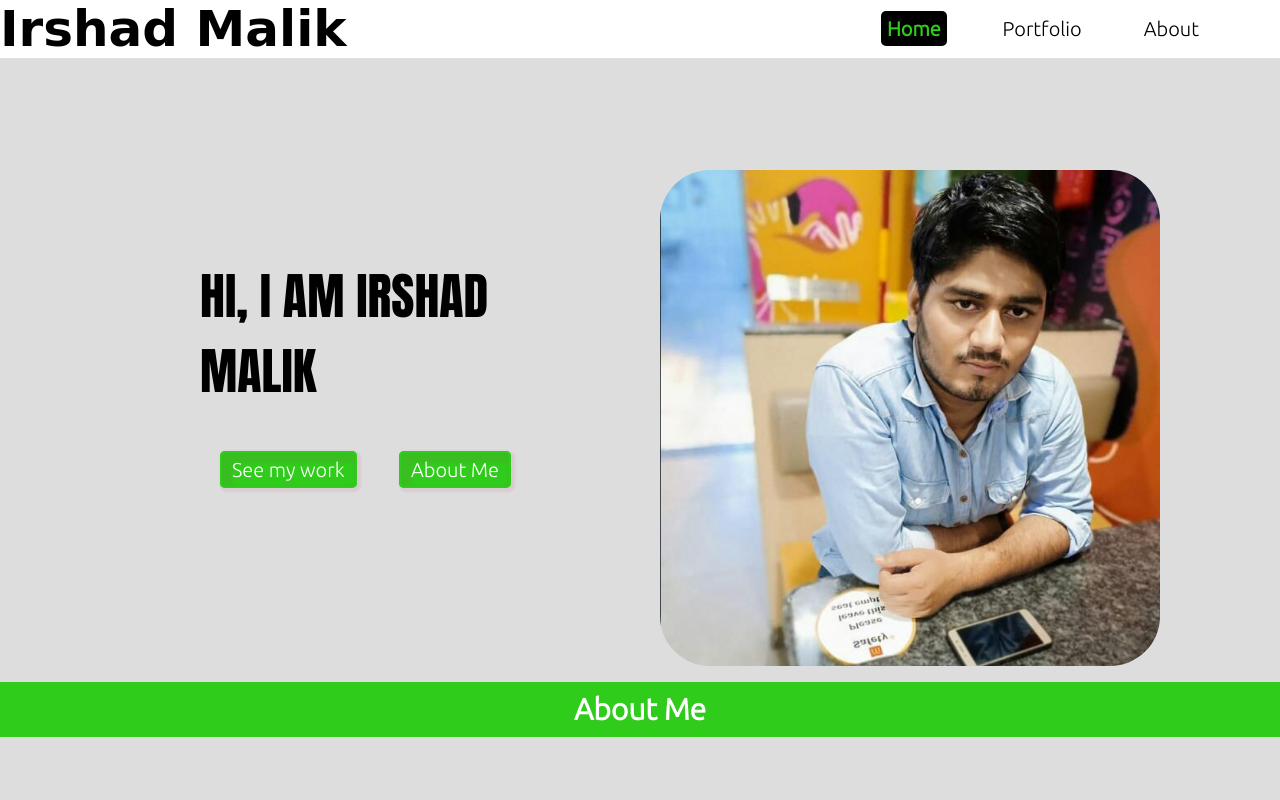
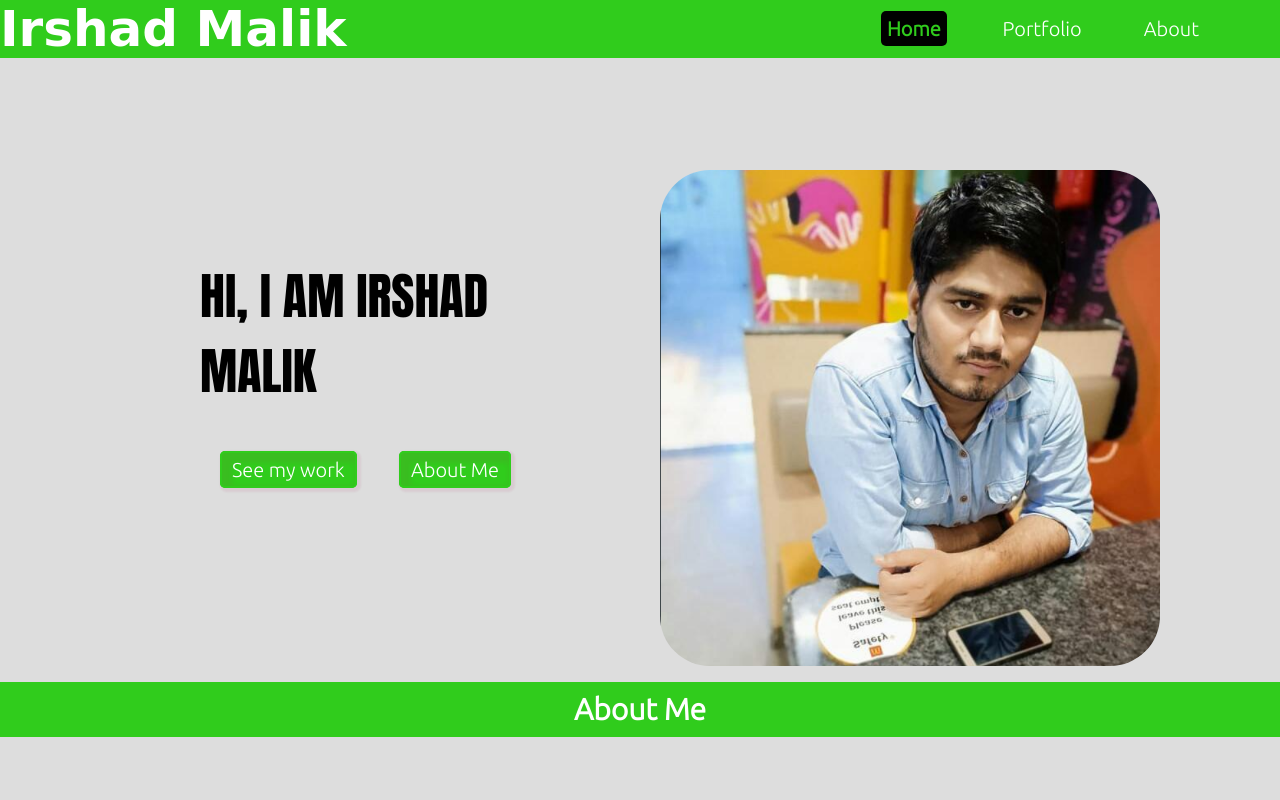
Before and after one commit to Irshad7078/Final-project-web, a plain HTML site: page index.html in a window 1280 px wide. Shown: the top 800 px of the page. Drawn offline with Linux system fonts and the light colour scheme; a web font is replaced by a local one.

Commit message:
Update style.css

```diff
--- a/style.css
+++ b/style.css
@@ -17,13 +17,13 @@ body{
  /* Header */
  header, footer{
     display: flex;
-    background-color: white;
+    background-color: #30cc1c;
     align-items: center;
 }
 .myname{
     font-family: 'ZCOOL KuaiLe', cursive;
     font-size: 5rem;
-    color:black;
+    color:white;
 }
 nav{
     position: absolute;
@@ -34,7 +34,7 @@ nav{
  }
  nav a, footer a{
      text-decoration:none;
-     color: black;
+     color: white;
      font-size: 2rem;
      margin: 25px;
      padding: 6px;
```
